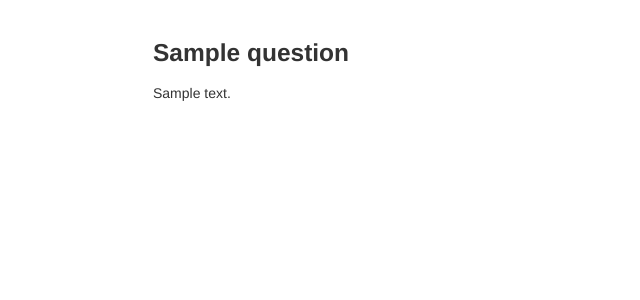
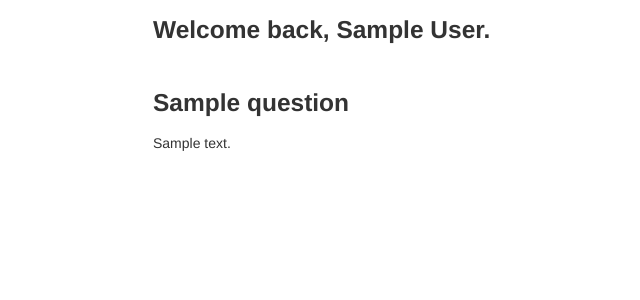
Before and after one commit to ihodes/healthtracker, a Flask app: template healthtracker/tracker/templates/tracker.html in a window 1280 px wide. Shown: the top 300 px of the page, without its empty margins (17-657 px from the left). Run offline with Flask 2, Linux system fonts and the light colour scheme; the template is opened without the code that fills it: values that come from a table or form of the project are taken from there, others are empty; tables that the repository leaves empty hold one stand-in row (values such as "Sample post"); parts of the project's set-up code (start-up, migrations or seed data) failed here and were passed over; some libraries are stand-ins or nearby versions.

Commit message:
Added a welcome XXX header to the tracker page. Making it more welcoming, and such.

```diff
--- a/healthtracker/tracker/templates/tracker.html
+++ b/healthtracker/tracker/templates/tracker.html
@@ -28,6 +28,9 @@
 {% block body %}
 
 <div class="container">
+
+  <h3>Welcome back, {{ user.name or user.email }}.</h3>
+
   <div class="tracker-holder">
     {%- include "macros/flash.html" -%}
 
--- a/healthtracker/tracker/views.py
+++ b/healthtracker/tracker/views.py
@@ -26,7 +26,7 @@ def show(user):
         answers = [{'date':a.created_at.strftime("%d-%m-%Y %H:%M"), 'value':a.value}
                    for a in user.answers.filter_by(question=question).order_by('created_at ASC')]
         questions.append({'name': question.name, 'text': question.text, 'answers': json.dumps({'answers':answers})})
-    return render_template('tracker.html', questions=questions)
+    return render_template('tracker.html', questions=questions, user=user)
 
 
 @tracker.route("/track/<question_id>/")
```
